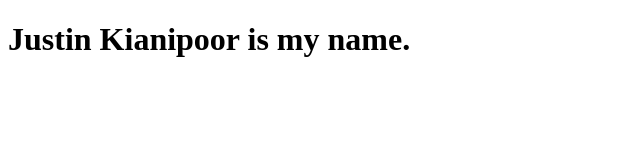
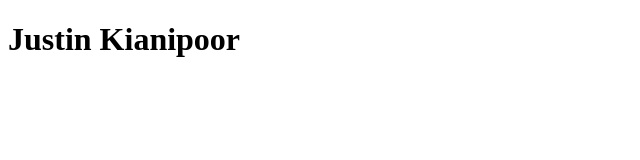
Before and after one commit to Justin1999k/prg-147-sp23, a plain HTML site: page learn-git/index.html in a window 1280 px wide. Shown: the whole page, without its empty margins (0-640 px from the left). Drawn offline with Linux system fonts and the light colour scheme.

Commit message:
Reverted

```diff
--- a/learn-git/index.html
+++ b/learn-git/index.html
@@ -7,6 +7,6 @@
     <title>Justin</title>
 </head>
 <body>
-    <h1>Justin Kianipoor is my name.</h1>
+    <h1>Justin Kianipoor</h1>
 </body>
 </html>
```
